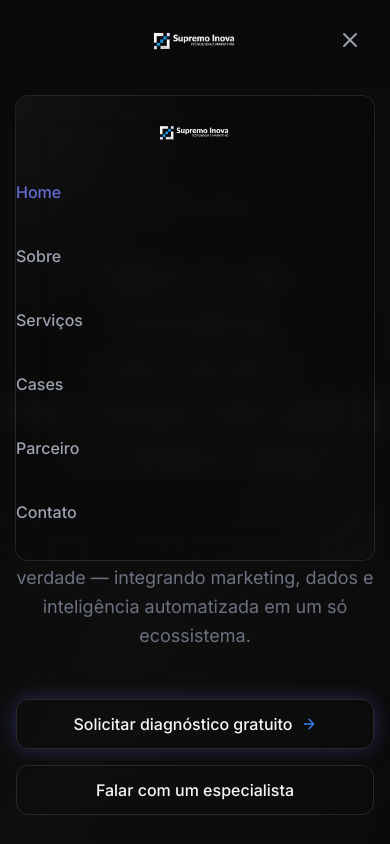
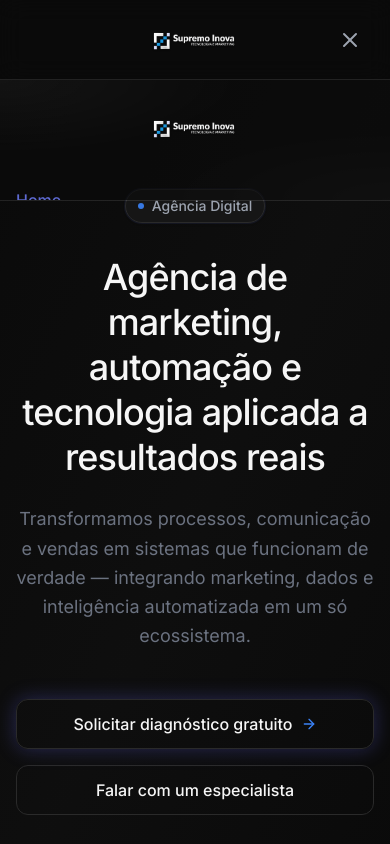
Before and after one commit to lucas-hsi/site-agencia-supremo-inova, a React (Vite) app: page / in a window 390 px wide. Both pictures are taken after a click on the button 350 px from the left and 40 px from the top of the page. Shown: the top 844 px of the page. Built offline with nearby package versions, Linux system fonts and the light colour scheme.

Commit message:
Mobile: menu full-screen + seção de contato/endereço (somente mobile). Logo centralizada com tamanho proeminente

```diff
--- a/src/components/layout/Header.tsx
+++ b/src/components/layout/Header.tsx
@@ -1,6 +1,6 @@
 import { useState, useEffect } from 'react'
 import { Link, useLocation } from 'react-router-dom'
-import { Menu, X } from 'lucide-react'
+import { Menu, X, Mail, Phone, MapPin } from 'lucide-react'
 import { motion, AnimatePresence } from 'framer-motion'
 
 const navigation = [
@@ -89,28 +89,30 @@ export function Header() {
         <AnimatePresence>
           {isOpen && (
             <motion.div
-              initial={{ opacity: 0, height: 0 }}
-              animate={{ opacity: 1, height: 'auto' }}
-              exit={{ opacity: 0, height: 0 }}
+              initial={{ opacity: 0 }}
+              animate={{ opacity: 1 }}
+              exit={{ opacity: 0 }}
               transition={{ duration: 0.2 }}
-              className="md:hidden relative overflow-hidden mt-4 pt-4 pb-6 rounded-xl bg-background/60 backdrop-blur-xl ring-1 ring-white/10"
+              className="md:hidden fixed left-0 right-0 top-20 bottom-0 z-40 overflow-y-auto pt-6 pb-24 bg-background/60 backdrop-blur-xl ring-1 ring-white/10"
             >
               {/* Frosted glass texture overlay */}
               <div className="pointer-events-none absolute inset-0 opacity-35 bg-[radial-gradient(ellipse_at_top_left,rgba(255,255,255,0.12),transparent_45%),radial-gradient(ellipse_at_bottom_right,rgba(255,255,255,0.06),transparent_45%)]" />
 
+              <div className="container px-4 sm:px-6 lg:px-8">
                 {/* Centered logo inside mobile menu */}
-              <div className="flex items-center justify-center mb-4">
+                <div className="flex items-center justify-center mb-6">
                   <img
                     src={'/Logo principal/supremo extendida.png'}
                     alt="Supremo Inova - Logo extendida"
-                  className="h-10 w-auto object-contain drop-shadow-sm"
-                  width={120}
-                  height={30}
+                    className="h-12 w-auto object-contain drop-shadow-sm"
+                    width={144}
+                    height={36}
                     loading="eager"
                     decoding="async"
                   />
                 </div>
 
+                {/* Navigation links */}
                 <div className="flex flex-col space-y-4">
                   {navigation.map((item) => (
                     <Link
@@ -126,6 +128,35 @@ export function Header() {
                     </Link>
                   ))}
                 </div>
+
+                {/* Contact & address — mobile only */}
+                <div className="mt-8 border-t border-white/10 pt-6 space-y-3">
+                  <div className="flex items-center gap-3">
+                    <Mail size={18} className="text-accent" />
+                    <a
+                      href="mailto:contato@supremoinova.com"
+                      className="text-text-secondary hover:text-white transition-colors text-sm"
+                    >
+                      contato@supremoinova.com
+                    </a>
+                  </div>
+                  <div className="flex items-center gap-3">
+                    <Phone size={18} className="text-accent" />
+                    <a
+                      href="tel:+55 (11) 99999-9999"
+                      className="text-text-secondary hover:text-white transition-colors text-sm"
+                    >
+                      +55 (11) 99999-9999
+                    </a>
+                  </div>
+                  <div className="flex items-center gap-3">
+                    <MapPin size={18} className="text-accent" />
+                    <span className="text-text-secondary text-sm">
+                      São Paulo, SP - Brasil
+                    </span>
+                  </div>
+                </div>
+              </div>
             </motion.div>
           )}
         </AnimatePresence>
```
Lines whose indentation alone changed are shown as unchanged.
